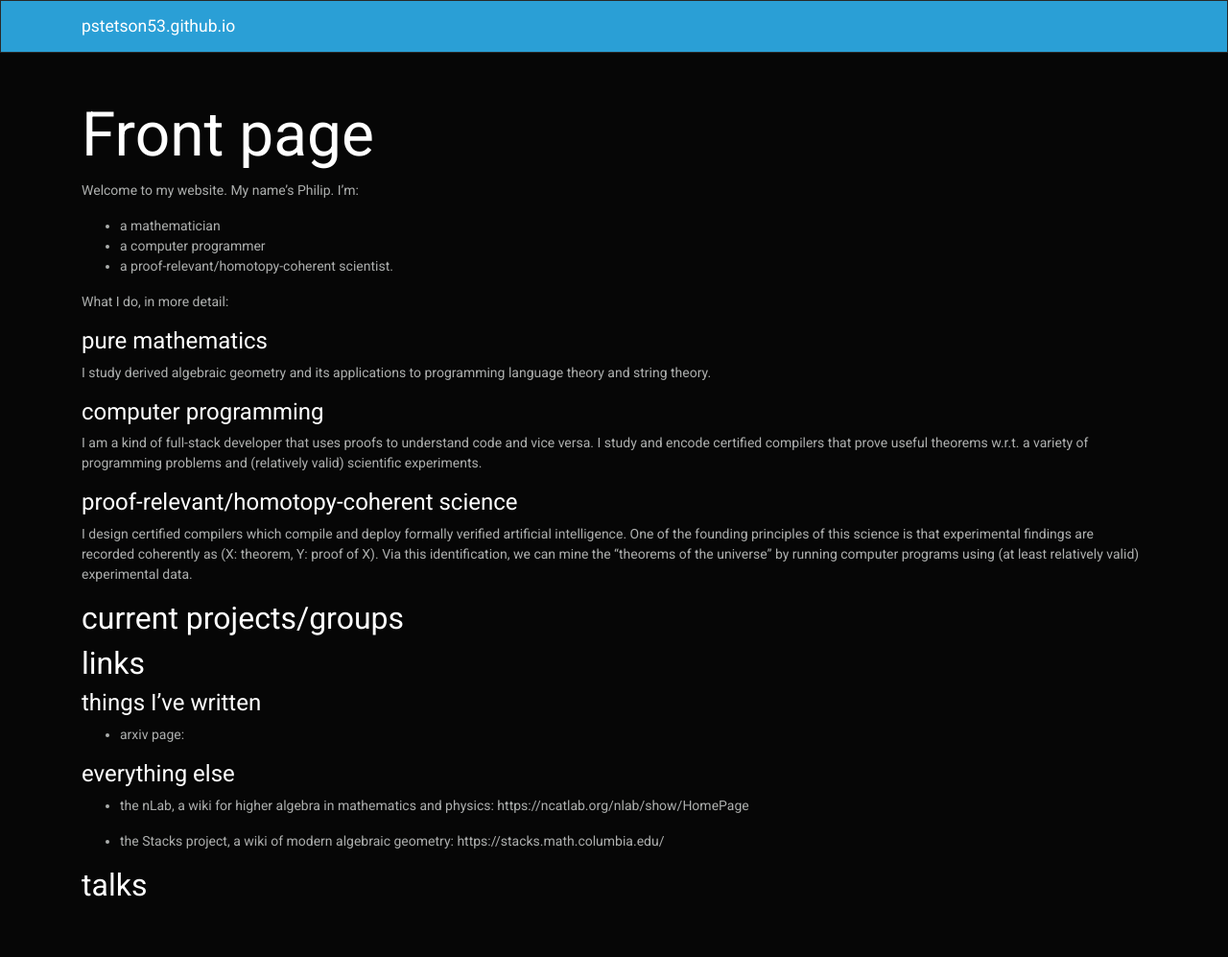
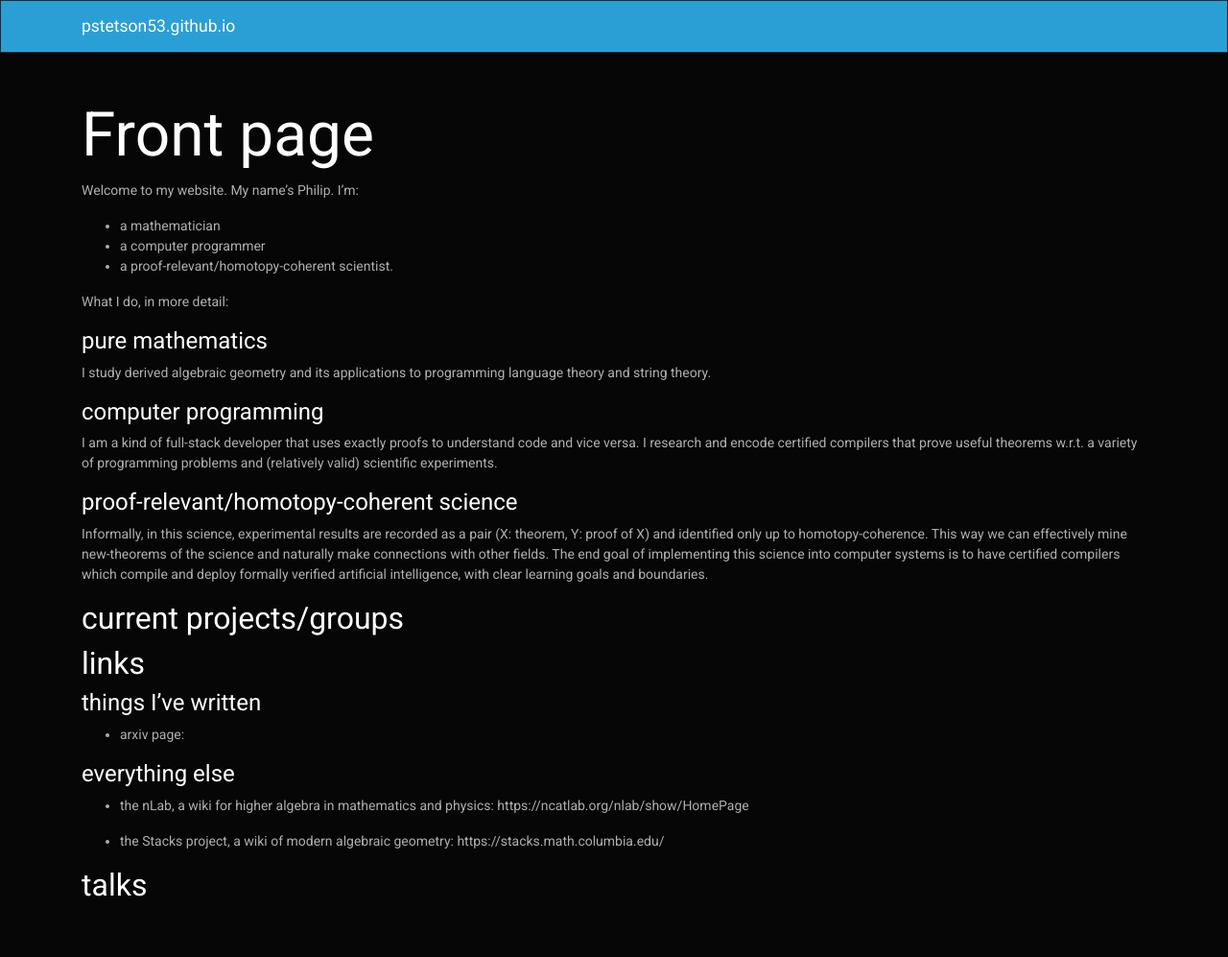
Before and after one commit to pstetson53/pstetson53.github.io, a Jekyll site: the page built from index.md, in a window 1280 px wide. Shown: the whole page at 96% size. Built offline with Jekyll 4.4.1, drawn with Linux system fonts in a browser that asks for light colours.

Commit message:
Update index.md

```diff
--- a/index.md
+++ b/index.md
@@ -18,11 +18,11 @@ I study derived algebraic geometry and its applications to programming language
 
 ##### computer programming
 
-I am a kind of full-stack developer that uses proofs to understand code and vice versa. I study and encode certified compilers that prove useful theorems w.r.t. a variety of programming problems and (relatively valid) scientific experiments.
+I am a kind of full-stack developer that uses exactly proofs to understand code and vice versa. I research and encode certified compilers that prove useful theorems w.r.t. a variety of programming problems and (relatively valid) scientific experiments.
 
 ##### proof-relevant/homotopy-coherent science
 
-I design certified compilers which compile and deploy formally verified artificial intelligence. One of the founding principles of this science is that experimental findings are recorded coherently as (X: theorem, Y: proof of X). Via this identification, we can mine the "theorems of the universe" by running computer programs using (at least relatively valid) experimental data.
+Informally, in this science, experimental results are recorded as a pair (X: theorem, Y: proof of X) and identified only up to homotopy-coherence. This way we can effectively mine new-theorems of the science and naturally make connections with other fields. The end goal of implementing this science into computer systems is to have certified compilers which compile and deploy formally verified artificial intelligence, with clear learning goals and boundaries.
 
 
 #### current projects/groups
```
